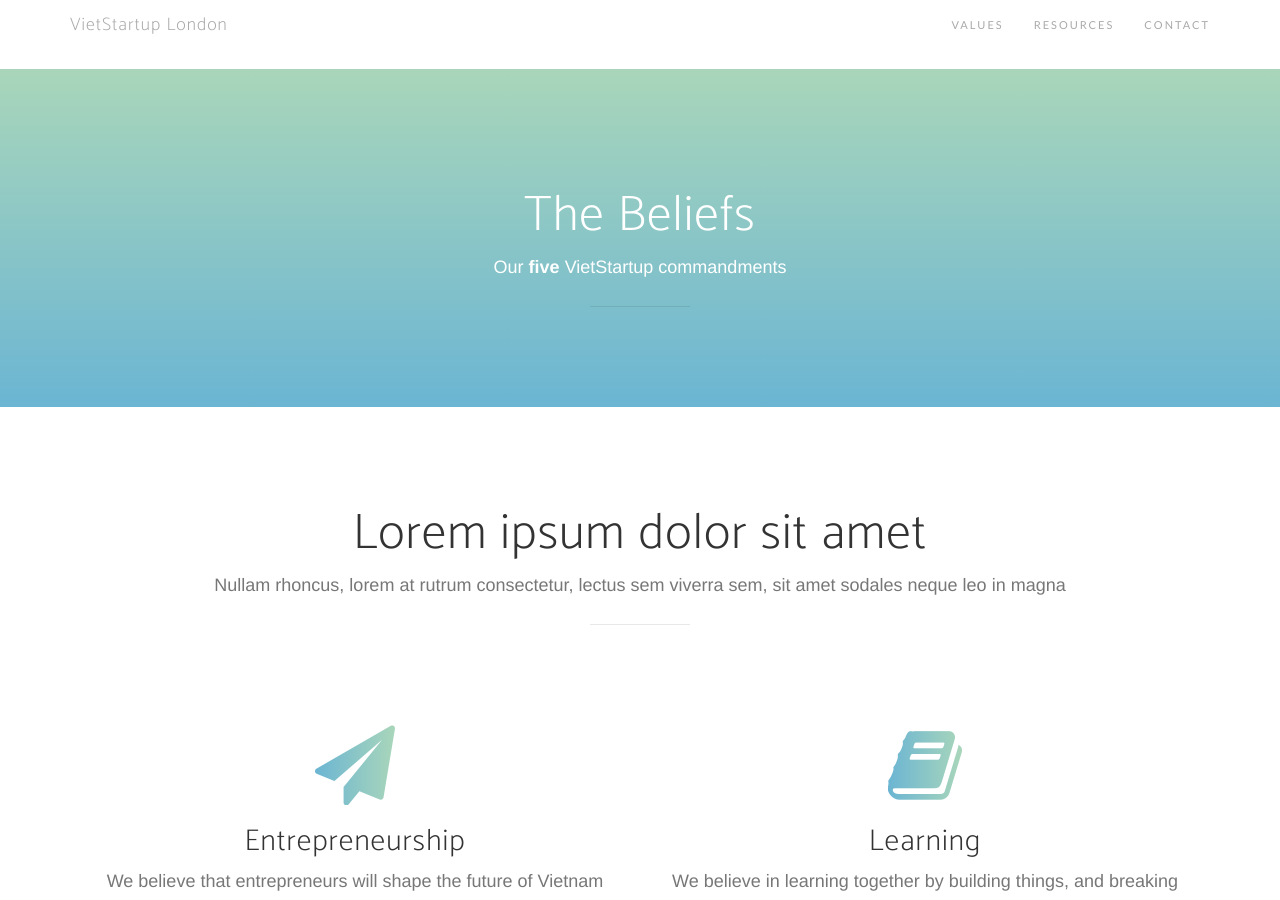
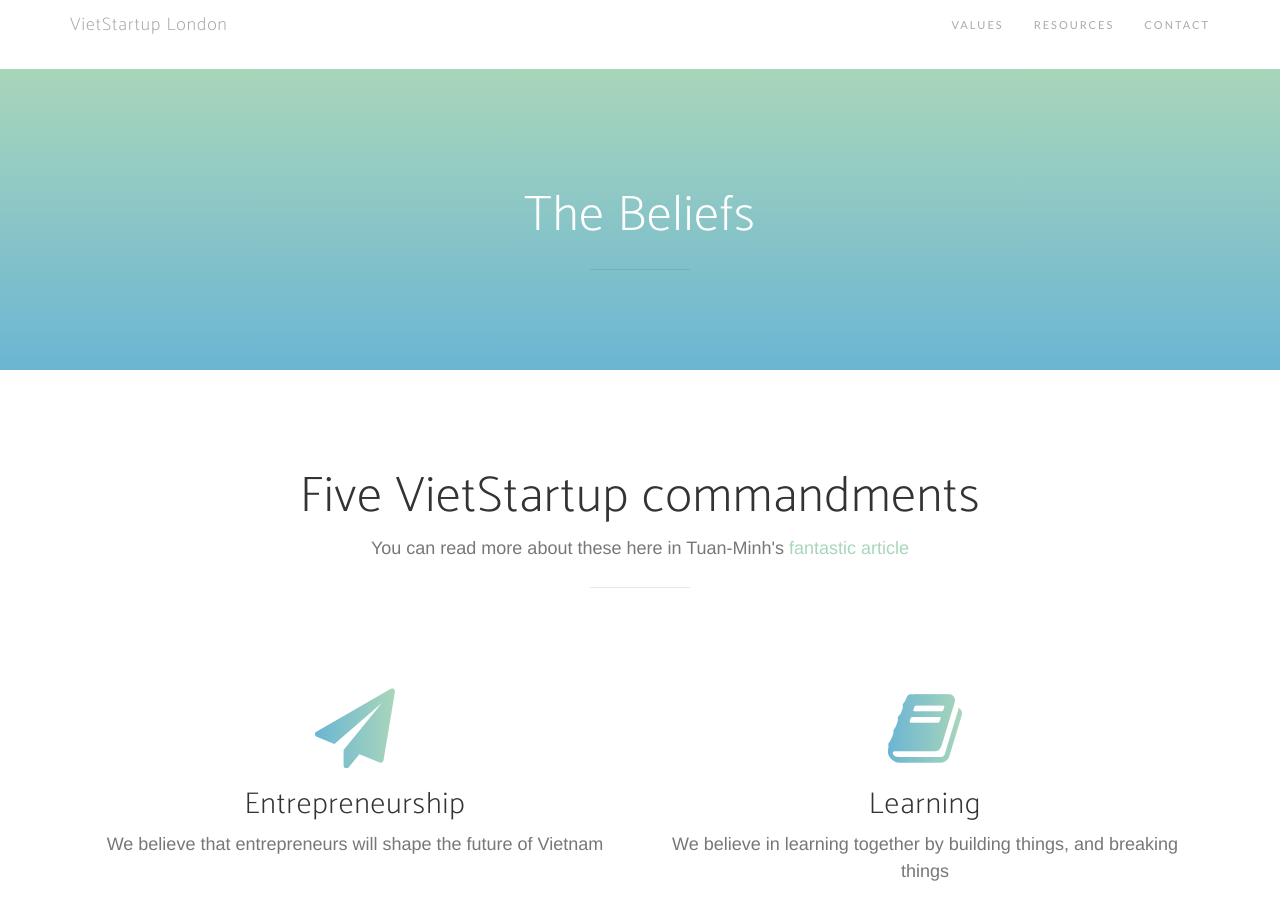
Before and after one commit to VietStartupLondon/VietStartupLondon.github.io, a Jekyll site: the page built from index.html, in a window 1280 px wide and 900 px high, scrolled down 831 px. Built offline with Jekyll 4.4.1, drawn with Linux system fonts in a browser that asks for light colours; nearby versions of some CDN libraries; some web fonts are replaced; the list of posts is cut into pages by our own code; some of the changed text lies outside the part shown.

Commit message:
Fix all copy

```diff
--- a/_includes/resources-header.html
+++ b/_includes/resources-header.html
@@ -3,7 +3,6 @@
         <div class="row">
             <div class="col-md-8 col-md-offset-2">
                 <h2 class="section-heading">Resources</h2>
-                <p>Wanna get involved? Here are the places you can get started from!</p>
                 <hr/>
             </div>
         </div>
--- a/_includes/resources.html
+++ b/_includes/resources.html
@@ -4,8 +4,8 @@
             <div class="row">
                 <div class="col-lg-12 text-center">
                     <div class="section-heading">
-                        <h2>Curabitur sed tincidunt lacus, eget pharetra felis</h2>
-                        <p class="text-muted">In ultricies, odio auctor accumsan rutrum, ipsum urna pretium tortor, a hendrerit purus turpis vitae metus.</p>
+                        <h2>Wanna get involved?</h2>
+                        <p class="text-muted">Please join our <a href="https://www.facebook.com/groups/vietstartup.london/" target="_blank">Facebook Group</a> and answer the questions on the entry form, we will then add you to Medium/Trello if you wish to contribute further! Everything has public read access otherwise.</p>
                         <hr>
                     </div>
                 </div>
--- a/_includes/values-header.html
+++ b/_includes/values-header.html
@@ -3,7 +3,6 @@
         <div class="row">
             <div class="col-md-8 col-md-offset-2">
                 <h2 class="section-heading">The Beliefs</h2>
-                <p>Our <b>five</b> VietStartup commandments</p>
                 <hr/>
             </div>
         </div>
--- a/_includes/values.html
+++ b/_includes/values.html
@@ -4,8 +4,8 @@
             <div class="row">
                 <div class="col-lg-12 text-center">
                     <div class="section-heading">
-                        <h2>Lorem ipsum dolor sit amet</h2>
-                        <p class="text-muted">Nullam rhoncus, lorem at rutrum consectetur, lectus sem viverra sem, sit amet sodales neque leo in magna</p>
+                        <h2>Five VietStartup commandments</h2>
+                        <p class="text-muted">You can read more about these here in Tuan-Minh's <a href="https://medium.com/vietstartup-london/manifesto-447716901706" target="_blank">fantastic article</a></p>
                         <hr>
                     </div>
                 </div>
--- a/_sass/_base.scss
+++ b/_sass/_base.scss
@@ -278,15 +278,19 @@
     .device-container {
       margin-bottom: 100px;
     }
+    a {
+      &.feature-item {
+        text-decoration: none;
+        cursor: pointer;
+        display: block;
+        &:hover, &:focus {
+          color: $theme-primary;
+        }
+      }
+    }
     .feature-item {
-      text-decoration: none;
-      cursor: pointer;
-      display: block;
       text-align: center;
       margin-bottom: 100px;
-      &:hover, &:focus {
-        color: $theme-primary;
-      }
       h3 {
         font-size: 30px;
       }
```
